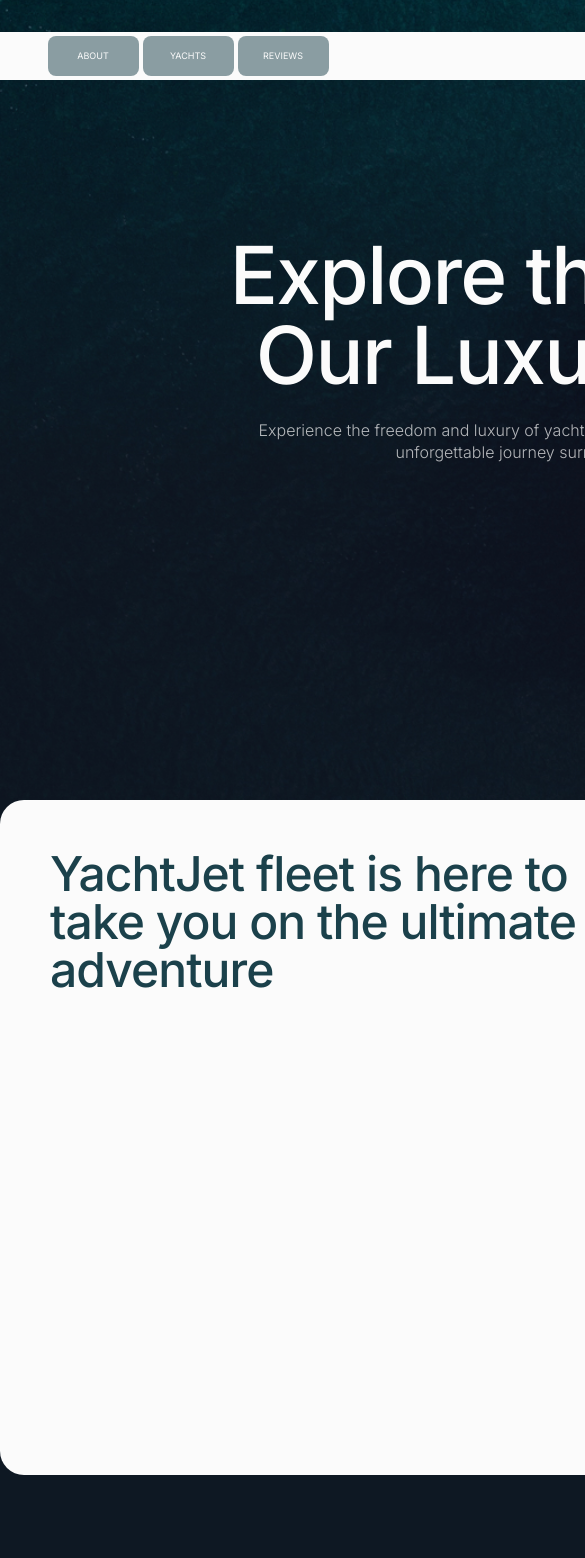
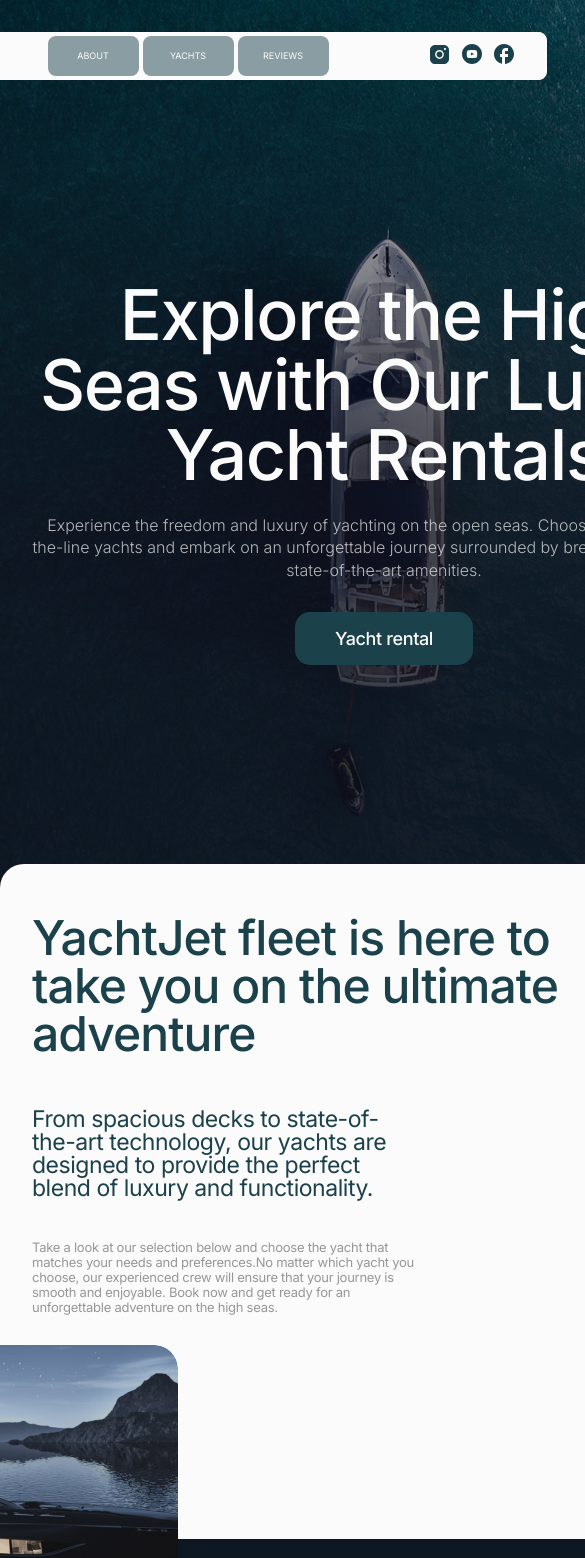
Before and after one commit to Myrosya-fsd/yacht, a React (Vite) app: page / in a window 390 px wide. Shown: the top 1558 px of the page, 585 px wide, since content can reach past the window. Built offline with nearby package versions, Linux system fonts and the light colour scheme.

Commit message:
update_1280_768_header_hero+_about

```diff
--- a/src/components/AboutUs/AboutUs.module.css
+++ b/src/components/AboutUs/AboutUs.module.css
@@ -60,3 +60,45 @@
   border-radius: 24px;
   display: block;
 }
+
+@media only screen and (max-width: 1280px) {
+  .over {
+    max-width: 1178px;
+  }
+
+  .text_blocks {
+    max-width: 354px;
+  }
+
+  .imgTop {
+    max-width: 1180px;
+    top: 360px;
+  }
+}
+
+@media only screen and (max-width: 768px) {
+  .over {
+    max-width: 702px;
+    padding: 50px 32px;
+    display: flex;
+    flex-direction: column;
+    justify-content: start;
+  }
+
+  .title {
+    margin-bottom: 50px;
+  }
+
+  .text_blocks {
+    max-width: 389px;
+    display: flex;
+    flex-direction: column;
+    text-align: start;
+    gap: 20px;
+  }
+
+  .imgTop {
+    max-width: 704px;
+    top: 481px;
+  }
+}
--- a/src/components/Container/Container.module.css
+++ b/src/components/Container/Container.module.css
@@ -2,3 +2,22 @@
   max-width: 1440px;
   margin: 0 auto;
 }
+
+@media only screen and (max-width: 1280px) {
+  .container {
+    max-width: 1280px;
+    width: 100%;
+  }
+}
+
+@media only screen and (max-width: 768px) {
+  .container {
+    max-width: 768px;
+  }
+}
+
+@media only screen and (max-width: 393px) {
+  .container {
+    max-width: 393px;
+  }
+}
--- a/src/components/Header/Header.module.css
+++ b/src/components/Header/Header.module.css
@@ -69,3 +69,15 @@
 .iconSoc:focus {
   fill: rgba(27, 65, 75, 0.5);
 }
+
+@media only screen and (max-width: 1280px) {
+  .header {
+    max-width: 1080px;
+  }
+}
+
+@media only screen and (max-width: 768px) {
+  .header {
+    max-width: 704px;
+  }
+}
--- a/src/components/Hero/Hero.module.css
+++ b/src/components/Hero/Hero.module.css
@@ -3,8 +3,8 @@
   min-height: 800px;
   padding: 235px 220px 215px 220px;
   background-image: image-set(
-    url("/hero/image_1280_1x.jpg") 1x,
-    url("/hero/image_1280_2x.jpg") 2x
+    url("/hero/image_1440_1x.jpg") 1x,
+    url("/hero/image_1440_2x.jpg") 2x
   );
   background-repeat: no-repeat;
   background-position: center;
@@ -50,3 +50,37 @@
 .link:focus {
   background-color: #2c5864;
 }
+
+@media only screen and (max-width: 1280px) {
+  .hero {
+    max-width: 1280px;
+    padding: 235px 140px 215px 140px;
+    background-image: image-set(
+      url("/hero/image_1280_1x.jpg") 1x,
+      url("/hero/image_1280_2x.jpg") 2x
+    );
+    background-repeat: no-repeat;
+    background-position: center;
+    background-size: cover;
+    position: relative;
+  }
+}
+
+@media only screen and (max-width: 768px) {
+  .hero {
+    max-width: 768px;
+    padding: 280px 32px 215px 32px;
+    background-image: image-set(
+      url("/hero/image_tab_p_1x.jpg") 1x,
+      url("/hero/image_tab_p_2x.jpg") 2x
+    );
+    background-repeat: no-repeat;
+    background-position: center;
+    background-size: cover;
+    position: relative;
+  }
+
+  .title {
+    font-size: 70px;
+  }
+}
```
